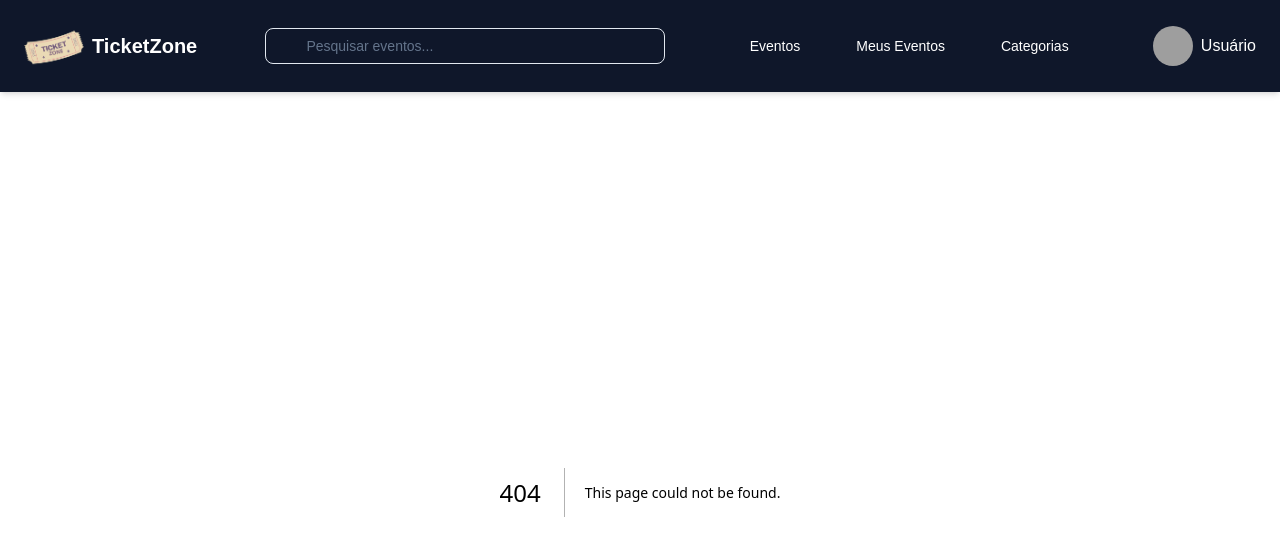
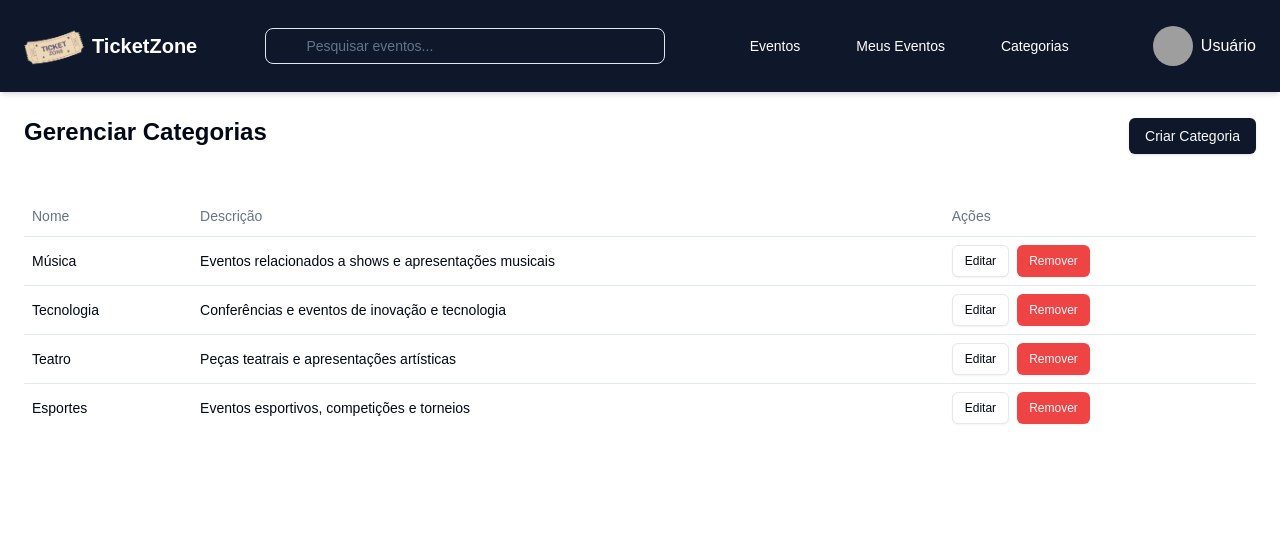
Before and after one commit to TicketZone-SD/ticketzone-frontend, a Next.js app: page /categorias in a window 1280 px wide. Before the commit this address had no page. Shown: the top 556 px of the page. Built offline with nearby package versions, Linux system fonts and the light colour scheme; grey boxes are pictures that could not be loaded.

Commit message:
feat: Tela de Categorias

```diff
--- /dev/null
+++ b/src/app/categorias/page.tsx
@@ -0,0 +1,109 @@
+"use client";
+import { useState } from "react";
+import { Table, TableBody, TableCell, TableHead, TableHeader, TableRow } from "@/components/ui/table";
+import { Button } from "@/components/ui/button";
+import { Dialog, DialogContent, DialogHeader, DialogTitle } from "@/components/ui/dialog";
+import { Input } from "@/components/ui/input";
+import { Textarea } from "@/components/ui/textarea";
+import { Label } from "@/components/ui/label";
+
+const mockCategories = [
+  { id: 1, name: "Música", description: "Eventos relacionados a shows e apresentações musicais" },
+  { id: 2, name: "Tecnologia", description: "Conferências e eventos de inovação e tecnologia" },
+  { id: 3, name: "Teatro", description: "Peças teatrais e apresentações artísticas" },
+  { id: 4, name: "Esportes", description: "Eventos esportivos, competições e torneios" },
+];
+
+export default function ManageCategories() {
+  const [categories, setCategories] = useState(mockCategories);
+  const [selectedCategory, setSelectedCategory] = useState<{ id?: number; name: string; description: string } | null>(null);
+  const [open, setOpen] = useState(false);
+
+  const handleEdit = (category?: typeof selectedCategory) => {
+    setSelectedCategory(category ?? { name: "", description: "" });
+    setOpen(true);
+  };
+
+  const handleChange = (e: React.ChangeEvent<HTMLInputElement | HTMLTextAreaElement>) => {
+    setSelectedCategory({
+      ...selectedCategory!,
+      [e.target.name]: e.target.value,
+    });
+  };
+
+  const handleSave = () => {
+    if (selectedCategory?.id) {
+      setCategories(categories.map((cat) => (cat.id === selectedCategory?.id ? { ...selectedCategory, id: cat.id } : cat)));
+    } else {
+      const newCategory = {
+        id: categories.length > 0 ? Math.max(...categories.map((c) => c.id)) + 1 : 1,
+        name: selectedCategory?.name ?? "",
+        description: selectedCategory?.description ?? "",
+      };
+      setCategories([...categories, newCategory]);
+    }
+    setOpen(false);
+  };
+
+  const handleDelete = (id: number) => {
+    setCategories(categories.filter((category) => category.id !== id));
+  };
+
+  return (
+    <div className="container mx-auto p-6">
+      <div className="flex justify-between items-center mb-6">
+        <h1 className="text-2xl font-bold mb-6">Gerenciar Categorias</h1>
+        <Button onClick={() => handleEdit()} className="mb-4">Criar Categoria</Button>
+      </div>
+      <Table>
+        <TableHeader>
+          <TableRow>
+            <TableHead>Nome</TableHead>
+            <TableHead>Descrição</TableHead>
+            <TableHead>Ações</TableHead>
+          </TableRow>
+        </TableHeader>
+        <TableBody>
+          {categories.map((category) => (
+            <TableRow key={category.id}>
+              <TableCell>{category.name}</TableCell>
+              <TableCell>{category.description || "Sem descrição"}</TableCell>
+              <TableCell>
+                <Button variant="outline" size="sm" onClick={() => handleEdit(category)}>
+                  Editar
+                </Button>
+                <Button variant="destructive" size="sm" className="ml-2" onClick={() => handleDelete(category.id)}>
+                  Remover
+                </Button>
+              </TableCell>
+            </TableRow>
+          ))}
+        </TableBody>
+      </Table>
+
+      {/* Modal de Criação/Edição */}
+      <Dialog open={open} onOpenChange={setOpen}>
+        <DialogContent>
+          <DialogHeader>
+            <DialogTitle>{selectedCategory?.id ? "Editar Categoria" : "Nova Categoria"}</DialogTitle>
+          </DialogHeader>
+          <div className="space-y-4">
+            <div className="space-y-2">
+              <Label>Nome</Label>
+              <Input type="text" name="name" value={selectedCategory?.name || ""} onChange={handleChange} />
+            </div>
+
+            <div className="space-y-2">
+              <Label>Descrição</Label>
+              <Textarea name="description" value={selectedCategory?.description || ""} onChange={handleChange} />
+            </div>
+
+            <Button onClick={handleSave} className="w-full">
+              Salvar Alterações
+            </Button>
+          </div>
+        </DialogContent>
+      </Dialog>
+    </div>
+  );
+}
--- a/src/app/gerenciar-eventos/page.tsx
+++ b/src/app/gerenciar-eventos/page.tsx
@@ -9,7 +9,6 @@ import { Label } from "@/components/ui/label";
 import { formatDate } from "@/utils/utils";
 import { useRouter } from "next/navigation";
 
-// Mock: Categorias baseadas no ID
 const categoryMap: { [key: number]: string } = {
   1: "Música",
   2: "Tecnologia",
@@ -17,7 +16,6 @@ const categoryMap: { [key: number]: string } = {
   4: "Esportes",
 };
 
-// Mock: Eventos do organizador logado
 const mockEvents = [
   { id: 1, name: "Festival de Música", description: "Um show incrível", local: "Recife", date: "2025-03-15", capacity: 500, price: 120, organizer: 2, category_id: 1 },
   { id: 2, name: "Tech Conference", description: "Evento de tecnologia", local: "São Paulo", date: "2025-04-20", capacity: 1000, price: 300, organizer: 2, category_id: 2 },
@@ -25,7 +23,7 @@ const mockEvents = [
 ];
 
 export default function ManageEvents() {
-  const [events, setEvents] = useState(mockEvents); // Usa os eventos mockados
+  const [events, setEvents] = useState(mockEvents);
   const router = useRouter();
   const [selectedEvent, setSelectedEvent] = useState<EventFormData | null>(null);
   const [open, setOpen] = useState(false);
@@ -43,60 +41,56 @@ export default function ManageEvents() {
     organizer: number;
   }
 
-  const initialFormData: EventFormData = {
-    id: events.length + 1,
-    name: "",
-    description: "",
-    local: "",
-    date: "",
-    capacity: 0,
-    price: 0,
-    category_id: 1,
-    organizer: 2,
-  };
-
-  const [formData, setFormData] = useState<EventFormData>(initialFormData);
-
   const handleTicketTypes = () => {
     router.push("/tipos-ingresso");
-  }
+  };
 
   const handleCreate = () => {
     setIsCreating(true);
-    setFormData(initialFormData);
-    setOpen(true);
-  };
-
-  // Abrir modal para edição
-  const handleEdit = (event: EventFormData) => {
-    setSelectedEvent(event);
-    setFormData({
-      ...event,
-      date: new Date(event.date).toISOString().split("T")[0], // Corrige a data
+    setSelectedEvent({
+      id: events.length > 0 ? Math.max(...events.map(e => e.id)) + 1 : 1,
+      name: "",
+      description: "",
+      local: "",
+      date: "",
+      capacity: 0,
+      price: 0,
+      category_id: 1,
+      organizer: 2,
     });
     setOpen(true);
   };
 
-  // Atualizar form ao editar
+  const handleEdit = (event: EventFormData) => {
+    setIsCreating(false);
+    setSelectedEvent({
+      ...event,
+      date: new Date(event.date).toISOString().split("T")[0],
+    });
+    setOpen(true);
+  };
+
   const handleChange = (e: { target: { name: string; value: string } }) => {
+    if (!selectedEvent) return;
     const { name, value } = e.target;
-    setFormData({
-      ...formData,
+    setSelectedEvent({
+      ...selectedEvent,
       [name]: name === "price" ? parseFloat(value) || 0 : value
     });
   };
 
-  // Salvar evento atualizado
   const handleSave = () => {
-    const updatedEvents = events.map((ev) => (ev.id === formData.id ? formData : ev));
-    setEvents(updatedEvents);
+    if (!selectedEvent) return;
+    if (isCreating) {
+      setEvents([...events, selectedEvent]);
+    } else {
+      setEvents(events.map(ev => (ev.id === selectedEvent.id ? selectedEvent : ev)));
+    }
     setOpen(false);
   };
 
-  // Remover evento
   const handleDelete = (id: number) => {
-    const updatedEvents = events.filter((event) => event.id !== id);
-    setEvents(updatedEvents);
+    setEvents(events.filter(event => event.id !== id));
   };
 
   return (
@@ -122,7 +116,7 @@ export default function ManageEvents() {
           </TableRow>
         </TableHeader>
         <TableBody>
-          {events.map((event) => (
+          {events.map(event => (
             <TableRow key={event.id}>
               <TableCell>{event.name}</TableCell>
               <TableCell>{event.description || "Sem descrição"}</TableCell>
@@ -153,32 +147,32 @@ export default function ManageEvents() {
           <div className="space-y-4">
             <div className="space-y-2">
               <Label>Nome</Label>
-              <Input type="text" name="name" value={formData.name} onChange={handleChange} />
+              <Input type="text" name="name" value={selectedEvent?.name || ""} onChange={handleChange} />
             </div>
 
             <div className="space-y-2">
               <Label>Descrição</Label>
-              <Textarea name="description" value={formData.description} onChange={handleChange} />
+              <Textarea name="description" value={selectedEvent?.description || ""} onChange={handleChange} />
             </div>
 
             <div className="space-y-2">
               <Label>Local</Label>
-              <Input type="text" name="local" value={formData.local} onChange={handleChange} />
+              <Input type="text" name="local" value={selectedEvent?.local || ""} onChange={handleChange} />
             </div>
 
             <div className="space-y-2">
               <Label>Data</Label>
-              <Input type="date" name="date" value={formData.date} onChange={handleChange} />
+              <Input type="date" name="date" value={selectedEvent?.date || ""} onChange={handleChange} />
             </div>
 
             <div className="space-y-2">
               <Label>Capacidade</Label>
-              <Input type="number" name="capacity" value={formData.capacity} onChange={handleChange} />
+              <Input type="number" name="capacity" value={selectedEvent?.capacity || 0} onChange={handleChange} />
             </div>
 
             <div className="space-y-2">
               <Label>Preço</Label>
-              <Input type="number" step="0.01" name="price" value={formData.price} onChange={handleChange} />
+              <Input type="number" step="0.01" name="price" value={selectedEvent?.price || 0} onChange={handleChange} />
             </div>
 
             <Button onClick={handleSave} className="w-full mt-4">
--- a/src/app/tipos-ingresso/page.tsx
+++ b/src/app/tipos-ingresso/page.tsx
@@ -7,14 +7,12 @@ import { Input } from "@/components/ui/input";
 import { Textarea } from "@/components/ui/textarea";
 import { Label } from "@/components/ui/label";
 
-// Mock: Tipos de ingresso por evento
 const mockTicketTypes = [
   { id: 1, event_id: 1, name: "Pista", description: "Acesso à pista", price: 100, capacity: 500, sold: 200 },
   { id: 2, event_id: 1, name: "VIP", description: "Área VIP com open bar", price: 250, capacity: 100, sold: 30 },
   { id: 3, event_id: 2, name: "Geral", description: "Acesso geral ao evento", price: 50, capacity: 1000, sold: 400 },
 ];
 
-// Mock: Eventos do organizador logado
 const mockEvents = [
   { id: 1, name: "Festival de Música" },
   { id: 2, name: "Tech Conference" },
@@ -34,7 +32,6 @@ export default function TicketTypesPage() {
   } | null>(null);
   const [open, setOpen] = useState(false);
 
-  // Abrir modal para edição/criação
   const handleEdit = (ticket: typeof selectedTicket) => {
       setSelectedTicket({
         id: ticket?.id ?? 0,
@@ -43,12 +40,11 @@ export default function TicketTypesPage() {
         description: ticket?.description ?? "",
         price: ticket?.price ?? 0,
         capacity: ticket?.capacity ?? 0,
-        sold: ticket?.sold ?? 0, // Garantindo que `sold` sempre tenha um valor numérico
+        sold: ticket?.sold ?? 0,
       });
       setOpen(true);
     };
 
-  // Atualizar form
   const handleChange = (e: React.ChangeEvent<HTMLInputElement | HTMLTextAreaElement>) => {
     setSelectedTicket({
       ...selectedTicket!,
@@ -57,25 +53,22 @@ export default function TicketTypesPage() {
     });
   };
 
-  // Salvar alterações
   const handleSave = () => {
     if (selectedTicket && selectedTicket.id !== undefined) {
-      // Atualizar ingresso existente
       setTicketTypes(ticketTypes.map((t) =>
         t.id === selectedTicket.id
-          ? { ...selectedTicket, sold: selectedTicket.sold ?? 0 } // Garantindo `sold` sempre presente
+          ? { ...selectedTicket, sold: selectedTicket.sold ?? 0 }
           : t
       ));
     } else {
-      // Criar novo ingresso
       const newTicket = {
-        id: ticketTypes.length > 0 ? Math.max(...ticketTypes.map(t => t.id)) + 1 : 1, // Garante um ID único
+        id: ticketTypes.length > 0 ? Math.max(...ticketTypes.map(t => t.id)) + 1 : 1,
         event_id: selectedTicket?.event_id ?? 0,
         name: selectedTicket?.name ?? "Novo Ingresso",
         description: selectedTicket?.description ?? "",
         price: selectedTicket?.price ?? 0,
         capacity: selectedTicket?.capacity ?? 0,
-        sold: 0, // Novo ingresso começa com 0 vendidos
+        sold: 0,
       };
 
       setTicketTypes([...ticketTypes, newTicket]);
@@ -83,7 +76,6 @@ export default function TicketTypesPage() {
     setOpen(false);
   };
 
-  // Remover ingresso
   const handleDelete = (id: number) => {
     setTicketTypes(ticketTypes.filter((t) => t.id !== id));
   };
--- a/src/components/ui/Header.tsx
+++ b/src/components/ui/Header.tsx
@@ -43,6 +43,10 @@ export default function Header() {
     router.push("/gerenciar-eventos");
   }
 
+  const handleCategoriesManager = () => {
+    router.push("/categorias");
+  }
+
   return (
     <header className="bg-primary text-white py-4 shadow-md">
       <div className="container mx-auto flex items-center justify-between px-6">
@@ -66,7 +70,7 @@ export default function Header() {
               {user.role === "Organizer" && (
                 <>
                   <Button variant="ghost" onClick={handleEventsManager}>Meus Eventos</Button>
-                  <Button variant="ghost" onClick={handleEventsManager}>Categorias</Button>
+                  <Button variant="ghost" onClick={handleCategoriesManager}>Categorias</Button>
                 </>
               )}
             </nav>
```
